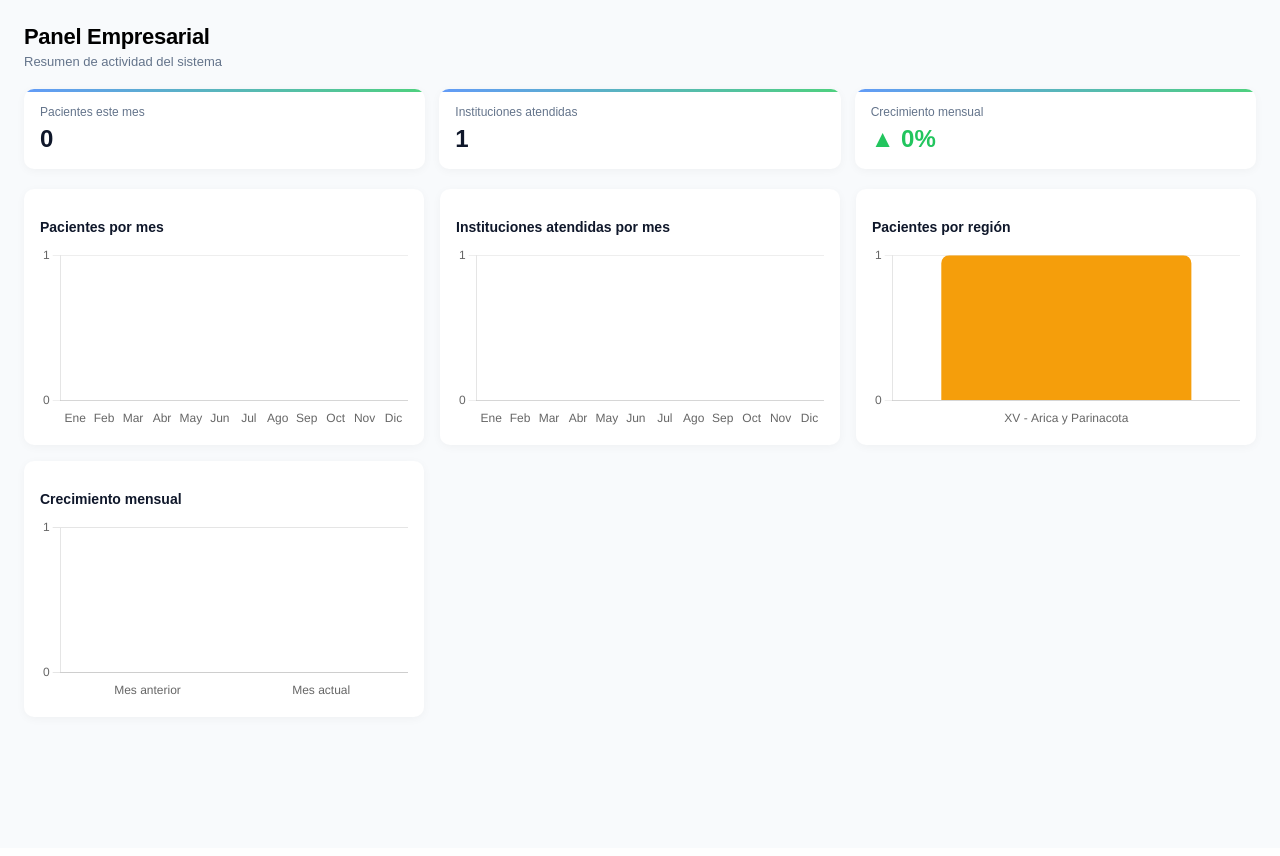
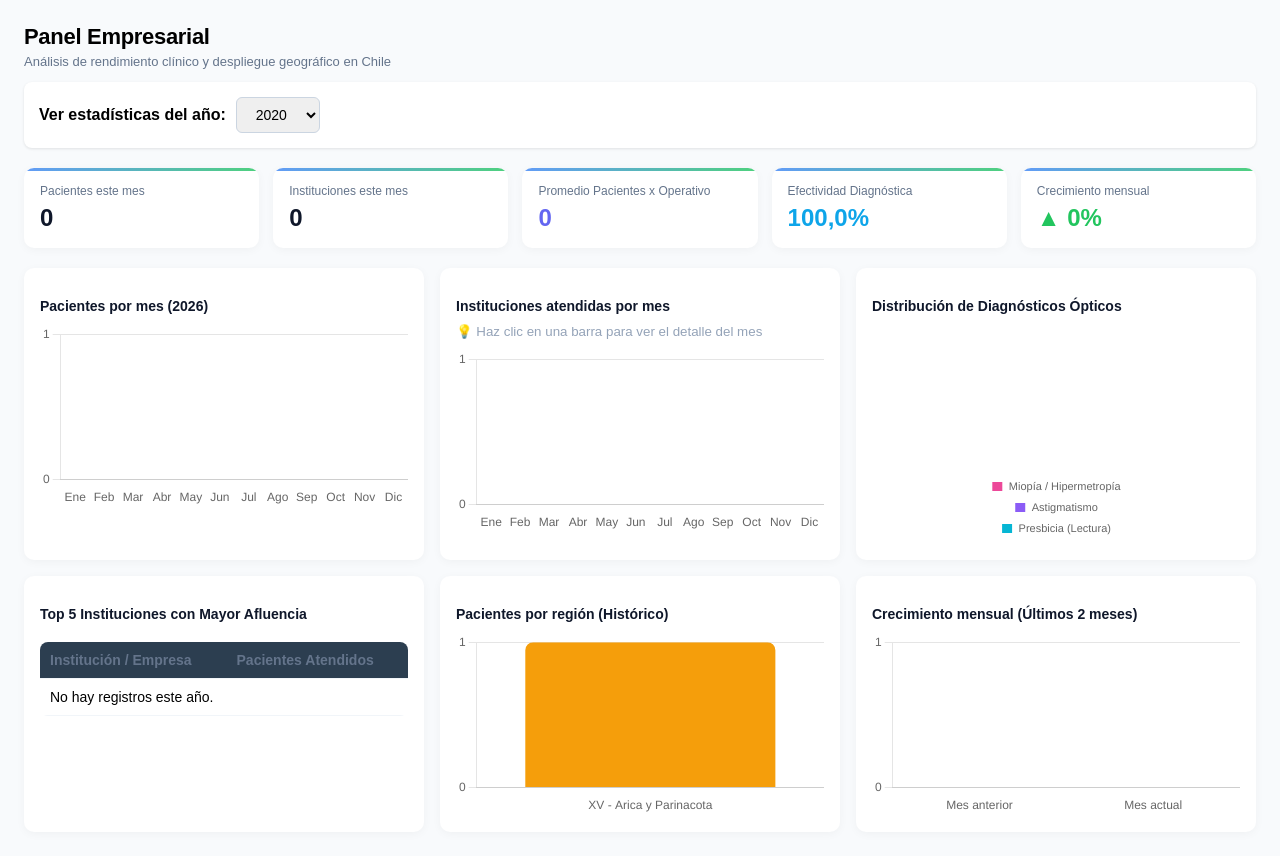
Before and after one commit to PauloJacko/pacientes_optica, a Django app: page /dashboard/empresa/ in a window 1280 px wide. Shown: the part 70-926 px from the top of the page. Before the commit the page ends 765 px from the top, so only its background shows below. Run offline with Django 5.2, Linux system fonts and the light colour scheme; a user stored in the database is signed in; tables that the repository leaves empty hold one stand-in row (values such as "Sample post").

Commit message:
Dashboard empresarial corregido  y agregado de nuevos indicadores de gestión

```diff
--- a/login/templates/login/dashboard_empresa.html
+++ b/login/templates/login/dashboard_empresa.html
@@ -1,73 +1,72 @@
 {% load static %}
-
 <!DOCTYPE html>
-
 <html lang="es">
-
 <head>
   <meta charset="UTF-8">
   <meta name="viewport" content="width=device-width, initial-scale=1.0">
-
-  <title>Dashboard Empresa - Óptica</title>
-
+  <title>Dashboard Empresa - Óptica Nexo</title>
   <link rel="stylesheet" href="{% static 'css/dashboard.css' %}">
   <link rel="stylesheet" href="{% static 'css/dashboard_empresa.css' %}">
+  <style>
+    /* Estilos rápidos para las adiciones */
+    .filtro-anio { background: #fff; padding: 15px; border-radius: 8px; margin-bottom: 20px; display: flex; align-items: center; gap: 10px; box-shadow: 0 1px 3px rgba(0,0,0,0.1); }
+    .filtro-anio select { padding: 8px 15px; border-radius: 6px; border: 1px solid #cbd5e1; font-size: 14px; }
+    .tabla-top { width: 100%; border-collapse: collapse; margin-top: 10px; }
+    .tabla-top th, .tabla-top td { text-align: left; padding: 10px; border-bottom: 1px solid #f1f5f9; font-size: 14px; }
+    .tabla-top th { color: #64748b; font-weight: 600; }
+  </style>
 </head>
-
 <body>
 
-  <!-- HEADER -->
-
   <div class="header">
-
-
     <div class="header-left">
       <img src="{% static 'images/logo-lcm.png' %}" class="logo-lcm" alt="LCM">
       <h1>Sistema - Óptica Nexo</h1>
     </div>
-
     <div class="header-tabs">
-  <a href="{% url 'dashboard' %}"
-     class="tab {% if request.resolver_match.url_name == 'dashboard' %}active{% endif %}">
-     👥 Pacientes
-  </a>
-
-  <a href="{% url 'dashboard_empresa' %}"
-     class="tab {% if request.resolver_match.url_name == 'dashboard_empresa' %}active{% endif %}">
-     📊 Empresa
-  </a>
+      <a href="{% url 'dashboard' %}" class="tab {% if request.resolver_match.url_name == 'dashboard' %}active{% endif %}">👥 Pacientes</a>
+      <a href="{% url 'dashboard_empresa' %}" class="tab {% if request.resolver_match.url_name == 'dashboard_empresa' %}active{% endif %}">📊 Empresa</a>
     </div>
-
     <div class="header-user">
-  Bienvenido {{ request.user.username }} |
-  <a href="{% url 'logout' %}" class="logout-link">Cerrar sesión</a>
+      Bienvenido {{ request.user.username }} | <a href="{% url 'logout' %}" class="logout-link">Cerrar sesión</a>
     </div>
-
   </div>
-
-  <!-- CONTENIDO -->
 
   <div class="empresa-container">
 
     <div class="empresa-header">
       <h2>Panel Empresarial</h2>
-  <p>Resumen de actividad del sistema</p>
+      <p>Análisis de rendimiento clínico y despliegue geográfico en Chile</p>
     </div>
 
-<!-- CARDS -->
+    <div class="filtro-anio">
+      <label for="anioSelect"><strong>Ver estadísticas del año:</strong></label>
+      <form method="GET" action="">
+        <select name="anio" id="anioSelect" onchange="this.form.submit()">
+          {% for a in anios %}
+            <option value="{{ a }}" {% if a == anio_actual %}selected{% endif %}>{{ a }}</option>
+          {% endfor %}
+        </select>
+      </form>
+    </div>
 
     <div class="empresa-cards">
-
       <div class="empresa-card">
         <div class="card-title">Pacientes este mes</div>
         <div class="card-value">{{ pacientes_mes }}</div>
       </div>
-
       <div class="empresa-card">
-    <div class="card-title">Instituciones atendidas</div>
+        <div class="card-title">Instituciones este mes</div>
         <div class="card-value">{{ instituciones_mes }}</div>
       </div>
-
+      <div class="empresa-card">
+        <div class="card-title">Promedio Pacientes x Operativo</div>
+        <div class="card-value" style="color: #6366f1;">{{ promedio_por_operativo }}</div>
+      </div>
+      <div class="empresa-card">
+        <div class="card-title">Efectividad Diagnóstica</div>
+        <div class="card-value" style="color: #0ea5e9;">{{ tasa_recetas }}%</div>
+      </div>
       <div class="empresa-card">
         <div class="card-title">Crecimiento mensual</div>
         <div class="card-value">
@@ -78,38 +77,63 @@
           {% endif %}
         </div>
       </div>
-
     </div>
-
-<!-- ESPACIO PARA GRÁFICOS -->
 
     <div class="empresa-panel">
 
       <div class="panel-card">
-    <h3>Pacientes por mes</h3>
+        <h3>Pacientes por mes ({{ anio_actual }})</h3>
         <canvas id="graficoPacientes"></canvas>
       </div>
 
       <div class="panel-card">
         <h3>Instituciones atendidas por mes</h3>
+        <small style="color: #94a3b8; display:block; margin-bottom:10px;">💡 Haz clic en una barra para ver el detalle del mes</small>
         <canvas id="graficoComparacion"></canvas>
       </div>
 
       <div class="panel-card">
-    <h3>Pacientes por región</h3>
+        <h3>Distribución de Diagnósticos Ópticos</h3>
+        <div style="max-width: 280px; margin: 0 auto;">
+            <canvas id="graficoPatologias"></canvas>
+        </div>
+      </div>
+
+      <div class="panel-card">
+        <h3>Top 5 Instituciones con Mayor Afluencia</h3>
+        <table class="tabla-top">
+          <thead>
+            <tr>
+              <th>Institución / Empresa</th>
+              <th>Pacientes Atendidos</th>
+            </tr>
+          </thead>
+          <tbody>
+            {% for inst in top_instituciones %}
+              <tr>
+                <td>🏢 <strong>{{ inst.institucion }}</strong></td>
+                <td><span class="badge" style="background:#e0f2fe; color:#0369a1; padding:3px 8px; border-radius:12px; font-weight:600;">{{ inst.total_pacientes }}</span></td>
+              </tr>
+            {% empty %}
+              <tr><td colspan="2">No hay registros este año.</td></tr>
+            {% endfor %}
+          </tbody>
+        </table>
+      </div>
+
+      <div class="panel-card">
+        <h3>Pacientes por región (Histórico)</h3>
         <canvas id="graficoRegiones"></canvas>
       </div>
 
       <div class="panel-card">
-    <h3>Crecimiento mensual</h3>
+        <h3>Crecimiento mensual (Últimos 2 meses)</h3>
         <canvas id="graficoCrecimiento"></canvas>
       </div>
 
     </div>
-
   </div>
 
-<!-- MODAL 1: Instituciones -->
   <div id="modalInstituciones" class="modal">
     <div class="modal-content">
       <h3 id="tituloMes"></h3>
@@ -118,7 +142,6 @@
     </div>
   </div>
 
-<!-- MODAL 2: Pacientes -->
   <div id="modalPacientes" class="modal">
     <div class="modal-content">
       <h3 id="tituloInstitucion"></h3>
@@ -128,258 +151,108 @@
   </div>
 
   <script src="https://cdn.jsdelivr.net/npm/chart.js"></script>
-
   <script>
     const pacientesPorMes = {{ pacientes_por_mes|safe }};
-  const evaluacionesTotal = {{ evaluaciones_total }};
-  const institucionesMes = {{ instituciones_mes }};
     const institucionesPorMes = {{ instituciones_por_mes|safe }};
     const detalleMeses = {{ detalle_meses|safe }};
+    const pacientesPorRegion = {{ pacientes_por_region|safe }};
+    const pacientesMesActual = {{ pacientes_mes_actual }};
+    const pacientesMesAnterior = {{ pacientes_mes_anterior }};
 
-  // nombres meses
-  const nombresMeses = [
-    '', 'Enero','Febrero','Marzo','Abril','Mayo','Junio',
-    'Julio','Agosto','Septiembre','Octubre','Noviembre','Diciembre'
-  ];
+    // Datos Nuevos para Gráfico de Torta
+    const patologiasLabels = {{ patologias_labels|safe }};
+    const patologiasValores = {{ patologias_valores|safe }};
 
-  // -------------------------
+    const nombresMeses = ['', 'Enero','Febrero','Marzo','Abril','Mayo','Junio','Julio','Agosto','Septiembre','Octubre','Noviembre','Diciembre'];
+
     // GRÁFICO 1: PACIENTES
-  // -------------------------
-  const ctx1 = document.getElementById('graficoPacientes');
-
-  new Chart(ctx1, {
+    new Chart(document.getElementById('graficoPacientes'), {
       type: 'bar',
       data: {
-      labels: [
-        'Ene','Feb','Mar','Abr','May','Jun',
-        'Jul','Ago','Sep','Oct','Nov','Dic'
-      ],
+        labels: ['Ene','Feb','Mar','Abr','May','Jun','Jul','Ago','Sep','Oct','Nov','Dic'],
+        datasets: [{ label: 'Pacientes', data: pacientesPorMes, borderRadius: 8, backgroundColor: '#3b82f6' }]
+      },
+      options: { plugins: { legend: { display: false } }, scales: { x:{grid:{display:false}}, y:{beginAtZero:true, ticks:{stepSize:1, precision:0}} } }
+    });
+
+    // GRÁFICO 2: INSTITUCIONES
+    const chart2 = new Chart(document.getElementById('graficoComparacion'), {
+      type: 'bar',
+      data: {
+        labels: ['Ene','Feb','Mar','Abr','May','Jun','Jul','Ago','Sep','Oct','Nov','Dic'],
+        datasets: [{ label: 'Instituciones', data: institucionesPorMes, borderRadius: 8, backgroundColor: '#22c55e' }]
+      },
+      options: { plugins: { legend: { display: false } }, scales: { x:{grid:{display:false}}, y:{beginAtZero:true, ticks:{stepSize:1, precision:0}} } }
+    });
+
+    // NUEVO: GRÁFICO 3 (PATOLOGÍAS - DOUGHNUT)
+    new Chart(document.getElementById('graficoPatologias'), {
+      type: 'doughnut',
+      data: {
+        labels: patologiasLabels,
         datasets: [{
-        label: 'Pacientes atendidos',
-        data: pacientesPorMes,
-        borderRadius: 8,
-        backgroundColor: '#3b82f6'
+          data: patologiasValores,
+          backgroundColor: ['#ec4899', '#8b5cf6', '#06b6d4'],
+          borderWidth: 2
         }]
       },
       options: {
-      plugins: {
-        legend: { display: false }
-      },
-      scales: {
-        x: {
-          grid: { display: false }
-        },
-        y: {
-          beginAtZero: true,
-          ticks: {
-            stepSize: 1,
-            precision: 0
-          },
-          grid: {
-            color: '#eee'
-          }
-        }
-      }
+        plugins: { legend: { position: 'bottom', labels: { boxWidth: 12, font: { size: 11 } } } }
       }
     });
 
-  // -------------------------
-  // GRÁFICO 2: INSTITUCIONES
-  // -------------------------
-  const ctx2 = document.getElementById('graficoComparacion');
-
-  const chart2 = new Chart(ctx2, {
-    type: 'bar',
-    data: {
-      labels: [
-        'Ene','Feb','Mar','Abr','May','Jun',
-        'Jul','Ago','Sep','Oct','Nov','Dic'
-      ],
-      datasets: [{
-        label: 'Instituciones atendidas',
-        data: institucionesPorMes,
-        borderRadius: 8,
-        backgroundColor: '#22c55e'
-      }]
-    },
-    options: {
-      plugins: {
-        legend: { display: false }
-      },
-      scales: {
-        x: {
-          grid: { display: false }
-        },
-        y: {
-          beginAtZero: true,
-          ticks: {
-            stepSize: 1,
-            precision: 0
-          },
-          grid: {
-            color: '#eee'
-          }
-        }
-      }
-    }
-  });
-
-    // -------------------------
-    // GRÁFICO 3: PACIENTES POR REGIÓN
-    // -------------------------
-
-  const pacientesPorRegion = {{ pacientes_por_region|safe }};
-
-  const ctx3 = document.getElementById('graficoRegiones');
-
-  new Chart(ctx3, {
+    // GRÁFICO 4: PACIENTES POR REGIÓN
+    new Chart(document.getElementById('graficoRegiones'), {
       type: 'bar',
       data: {
         labels: pacientesPorRegion.map(r => r.region),
-      datasets: [{
-        label: 'Pacientes',
-        data: pacientesPorRegion.map(r => r.total),
-        borderRadius: 8,
-        backgroundColor: '#f59e0b'
-      }]
+        datasets: [{ label: 'Pacientes', data: pacientesPorRegion.map(r => r.total), borderRadius: 8, backgroundColor: '#f59e0b' }]
       },
-    options: {
-      plugins: {
-        legend: { display: false }
-      },
-      scales: {
-        x: { grid: { display: false } },
-        y: {
-          beginAtZero: true,
-          ticks: { stepSize: 1, precision: 0 },
-          grid: { color: '#eee' }
-        }
-      }
-    }
+      options: { plugins: { legend: { display: false } }, scales: { x:{grid:{display:false}}, y:{beginAtZero:true, ticks:{stepSize:1, precision:0}} } }
     });
 
-    // -------------------------
-    // GRÁFICO 4: CRECIMIENTO MENSUAL
-    // -------------------------
-
-  const pacientesMesActual = {{ pacientes_mes_actual }};
-  const pacientesMesAnterior = {{ pacientes_mes_anterior }};
-
-  const ctx4 = document.getElementById('graficoCrecimiento');
-
-  new Chart(ctx4, {
+    // GRÁFICO 5: CRECIMIENTO
+    new Chart(document.getElementById('graficoCrecimiento'), {
       type: 'bar',
       data: {
         labels: ['Mes anterior', 'Mes actual'],
-      datasets: [{
-        data: [pacientesMesAnterior, pacientesMesActual],
-        borderRadius: 10,
-        backgroundColor: [
-          '#94a3b8',
-          '#3b82f6'
-        ]
-      }]
+        datasets: [{ data: [pacientesMesAnterior, pacientesMesActual], borderRadius: 10, backgroundColor: ['#94a3b8', '#3b82f6'] }]
       },
-    options: {
-      plugins: {
-        legend: { display: false },
-        tooltip: {
-          callbacks: {
-            label: function(context) {
-              return context.raw + ' pacientes';
-            }
-          }
-        }
-      },
-      scales: {
-        y: {
-          beginAtZero: true,
-          ticks: {
-            stepSize: 1,
-            precision: 0
-          }
-        },
-        x: {
-          grid: { display: false }
-        }
-      }
-    }
+      options: { plugins: { legend: { display: false } }, scales: { x:{grid:{display:false}}, y:{beginAtZero:true, ticks:{stepSize:1, precision:0}} } }
     });
 
-  // -------------------------
-  // CLICK EN GRÁFICO 🔥
-  // -------------------------
-  ctx2.onclick = function(evt) {
-    const points = chart2.getElementsAtEventForMode(
-      evt,
-      'nearest',
-      { intersect: true },
-      true
-    );
-
-    if (points.length) {
-      const index = points[0].index;
-      const mes = index + 1;
-
-      abrirInstituciones(mes);
-    }
+    // INTERACTIVIDAD MODALES
+    document.getElementById('graficoComparacion').onclick = function(evt) {
+      const points = chart2.getElementsAtEventForMode(evt, 'nearest', { intersect: true }, true);
+      if (points.length) { abrirInstituciones(points[0].index + 1); }
     };
 
-  // -------------------------
-  // MODAL INSTITUCIONES
-  // -------------------------
     function abrirInstituciones(mes){
       const data = detalleMeses[mes] || [];
-
-    document.getElementById('tituloMes').innerText =
-      "Instituciones - " + nombresMeses[mes];
-
+      document.getElementById('tituloMes').innerText = "Instituciones - " + nombresMeses[mes];
       let html = "";
-
       data.forEach(inst => {
-      html += `<div class="item" onclick='abrirPacientes(${JSON.stringify(inst)})'>
-                ${inst.nombre} (${inst.pacientes.length})
+        html += `<div class="item" style="cursor:pointer; padding:10px; border-bottom:1px solid #eee;" onclick='abrirPacientes(${JSON.stringify(inst)})'>
+                  🏢 <strong>${inst.nombre}</strong> (${inst.pacientes.length} pacientes)
                 </div>`;
       });
-
-    if (html === "") {
-      html = "<div class='item'>Sin datos</div>";
-    }
-
-    document.getElementById('listaInstituciones').innerHTML = html;
-
+      document.getElementById('listaInstituciones').innerHTML = html || "<div class='item'>Sin datos este mes</div>";
       document.getElementById('modalInstituciones').style.display = 'flex';
     }
 
-  // -------------------------
-  // MODAL PACIENTES
-  // -------------------------
     function abrirPacientes(inst){
       document.getElementById('tituloInstitucion').innerText = inst.nombre;
-
       let html = "";
-
       inst.pacientes.forEach(p => {
-      html += `
-      <div class="item">
-        <strong>${p.nombre}</strong><br>
-        <span style="color:#666; font-size:13px">${p.rut}</span>
-      </div>
-    `;
+        html += `<div class="item" style="padding:8px 0; border-bottom:1px solid #f8fafc;">
+                  <strong>👤 ${p.nombre}</strong> <span style="color:#64748b; font-size:12px; margin-left:10px;">${p.rut}</span>
+                </div>`;
       });
-
       document.getElementById('listaPacientes').innerHTML = html;
-
       document.getElementById('modalPacientes').style.display = 'flex';
     }
 
-  // -------------------------
-  // CERRAR MODAL
-  // -------------------------
-  function cerrarModal(id){
-    document.getElementById(id).style.display = 'none';
-  }
+    function cerrarModal(id){ document.getElementById(id).style.display = 'none'; }
   </script>
-
 </body>
 </html>
--- a/login/views.py
+++ b/login/views.py
@@ -3,8 +3,9 @@
 from django.contrib.auth.decorators import login_required
 from django.views.decorators.http import require_POST
 from django.http import JsonResponse
-from django.db.models import Max, Count
+from django.db.models import Max, Count, Q, Avg
 from django.core.paginator import Paginator
+
 
 from usuarios.models import Paciente
 from usuarios.forms import PacienteForm
@@ -161,27 +162,77 @@
 @login_required
 def dashboard_empresa(request):
 
-    anio_actual = now().year
+    anio_seleccionado = request.GET.get('anio')
+    anio_actual = int(anio_seleccionado) if anio_seleccionado else now().year
 
     # -------------------------
     # MÉTRICAS GENERALES
     # -------------------------
     pacientes_mes = Paciente.objects.filter(
-        fecha_creacion__year=anio_actual,
+        fecha_creacion__year=now().year,
         fecha_creacion__month=now().month
     ).count()
 
     evaluaciones_total = Evaluacion.objects.count()
+    instituciones_mes = Paciente.objects.filter(
+        fecha_creacion__year=now().year,
+        fecha_creacion__month=now().month
+    ).values('institucion').distinct().count()
 
-    instituciones_mes = Paciente.objects.values('institucion').distinct().count()
+    total_pacientes_historicos = Paciente.objects.count()
+    tasa_recetas = 0
+    if total_pacientes_historicos > 0:
+        tasa_recetas = round((evaluaciones_total / total_pacientes_historicos) * 100, 1)
 
     # -------------------------
-    # PACIENTES POR MES
+    # NUEVO: TOP 5 INSTITUCIONES MÁS GRANDES (Del año seleccionado)
     # -------------------------
+    top_instituciones_qs = (
+        Paciente.objects.filter(fecha_creacion__year=anio_actual)
+        .values('institucion')
+        .exclude(institucion__isnull=True)
+        .exclude(institucion="")
+        .annotate(total_pacientes=Count('id'))
+        .order_by('-total_pacientes')[:5]
+    )
 
-    pacientes_activos = Paciente.objects.filter(
-        fecha_creacion__gte=now() - timedelta(days=30)
-        ).count()
+    total_inst_anio = Paciente.objects.filter(fecha_creacion__year=anio_actual).values('institucion').distinct().count()
+    total_pac_anio = Paciente.objects.filter(fecha_creacion__year=anio_actual).count()
+    promedio_por_operativo = round(total_pac_anio / total_inst_anio, 1) if total_inst_anio > 0 else 0
+
+
+    # -------------------------
+    # DISTRIBUCIÓN DE PATOLOGÍAS
+    # -------------------------
+    evaluaciones_anio = Evaluacion.objects.filter(fecha__year=anio_actual)
+
+    presbicia_count = evaluaciones_anio.exclude(cerca_od_esf="").exclude(cerca_od_esf__isnull=True).count()
+
+    astigmatismo_count = (
+        evaluaciones_anio.exclude(lejos_od_cil="")
+        .exclude(lejos_od_cil__isnull=True)
+        .exclude(lejos_od_cil="0")
+        .exclude(lejos_od_cil="0.00")
+        .count()
+    )
+
+    miopia_hipermetropia_count = (
+        evaluaciones_anio.exclude(lejos_od_esf="")
+        .exclude(lejos_od_esf__isnull=True)
+        .filter(Q(lejos_od_cil="") | Q(lejos_od_cil="0") | Q(lejos_od_cil="0.00"))
+        .count()
+    )
+
+    patologias_data = {
+        "Miopía / Hipermetropía": miopia_hipermetropia_count,
+        "Astigmatismo": astigmatismo_count,
+        "Presbicia (Lectura)": presbicia_count
+    }
+
+    # -------------------------
+    # PACIENTES POR MES (Tu código existente corregido por año dinámico)
+    # -------------------------
+    pacientes_activos = Paciente.objects.filter(fecha_creacion__gte=now() - timedelta(days=30)).count()
 
     pacientes_por_mes_qs = (
         Paciente.objects
@@ -191,21 +242,15 @@
         .annotate(total=Count('id'))
         .order_by('mes')
     )
-
     pacientes_por_mes = [0] * 12
-
     for item in pacientes_por_mes_qs:
         pacientes_por_mes[item['mes'] - 1] = item['total']
 
     # -------------------------
     # INSTITUCIONES POR MES
     # -------------------------
-    pacientes_del_anio = Paciente.objects.filter(
-        fecha_creacion__year=anio_actual
-    )
-
+    pacientes_del_anio = Paciente.objects.filter(fecha_creacion__year=anio_actual)
     instituciones_por_mes_dict = defaultdict(set)
-
     for p in pacientes_del_anio:
         if p.institucion:
             mes = p.fecha_creacion.month
@@ -213,7 +258,6 @@
             instituciones_por_mes_dict[mes].add(institucion_normalizada)
 
     instituciones_por_mes = [0] * 12
-
     for mes, instituciones in instituciones_por_mes_dict.items():
         instituciones_por_mes[mes - 1] = len(instituciones)
 
@@ -221,46 +265,31 @@
     # DETALLE PARA MODALES
     # -------------------------
     detalle_meses = {}
-
     for mes in range(1, 13):
         pacientes_mes_qs = Paciente.objects.filter(
             fecha_creacion__year=anio_actual,
             fecha_creacion__month=mes
         )
-
         instituciones_dict = {}
-
         for p in pacientes_mes_qs:
-            if not p.institucion:
-                continue
-
+            if not p.institucion: continue
             inst = p.institucion.strip().lower()
-
             if inst not in instituciones_dict:
                 instituciones_dict[inst] = {
                     "nombre": p.institucion.strip(),
                     "pacientes": []
                 }
-
             instituciones_dict[inst]["pacientes"].append({
                 "nombre": p.nombre,
                 "rut": p.rut
             })
-
         detalle_meses[mes] = list(instituciones_dict.values())
 
     # -------------------------
     # PACIENTES POR REGIÓN
     # -------------------------
-    pacientes_region_qs = (
-        Paciente.objects
-        .values('region')
-        .annotate(total=Count('id'))
-        .order_by('-total')
-    )
-
+    pacientes_region_qs = Paciente.objects.values('region').annotate(total=Count('id')).order_by('-total')
     pacientes_por_region = []
-
     for r in pacientes_region_qs:
         pacientes_por_region.append({
             "region": dict(Paciente.REGION_CHOICES).get(r['region'], r['region']),
@@ -270,42 +299,33 @@
     # -------------------------
     # CRECIMIENTO MENSUAL
     # -------------------------
-
     hoy = now()
-
-    # Mes actual
     inicio_mes_actual = hoy.replace(day=1)
     fin_mes_actual = hoy
-
-    # Mes anterior
     fin_mes_anterior = inicio_mes_actual - timedelta(days=1)
     inicio_mes_anterior = fin_mes_anterior.replace(day=1)
 
-    # Conteos
-    pacientes_mes_actual = Paciente.objects.filter(
-        fecha_creacion__range=(inicio_mes_actual, fin_mes_actual)
-    ).count()
+    pacientes_mes_actual = Paciente.objects.filter(fecha_creacion__range=(inicio_mes_actual, fin_mes_actual)).count()
+    pacientes_mes_anterior = Paciente.objects.filter(fecha_creacion__range=(inicio_mes_anterior, fin_mes_anterior)).count()
 
-    pacientes_mes_anterior = Paciente.objects.filter(
-        fecha_creacion__range=(inicio_mes_anterior, fin_mes_anterior)
-    ).count()
-
-    # % crecimiento
     if pacientes_mes_anterior > 0:
-        crecimiento = round(
-            ((pacientes_mes_actual - pacientes_mes_anterior) / pacientes_mes_anterior) * 100,
-            1
-        )
+        crecimiento = round(((pacientes_mes_actual - pacientes_mes_anterior) / pacientes_mes_anterior) * 100, 1)
     else:
         crecimiento = 100 if pacientes_mes_actual > 0 else 0
 
-    # -------------------------
-    # RENDER
-    # -------------------------
+    # Años disponibles para el filtro del frontend
+    anios_disponibles = Paciente.objects.dates('fecha_creacion', 'year', order='DESC')
+    anios = [a.year for a in anios_disponibles] if anios_disponibles else [now().year]
+
     return render(request, 'login/dashboard_empresa.html', {
         'pacientes_mes': pacientes_mes,
         'evaluaciones_total': evaluaciones_total,
         'instituciones_mes': instituciones_mes,
+        'tasa_recetas': tasa_recetas,
+        'promedio_por_operativo': promedio_por_operativo,
+        'top_instituciones': top_instituciones_qs,
+        'patologias_labels': list(patologias_data.keys()),
+        'patologias_valores': list(patologias_data.values()),
 
         'pacientes_por_mes': pacientes_por_mes,
         'instituciones_por_mes': instituciones_por_mes,
@@ -315,4 +335,6 @@
         'pacientes_mes_actual': pacientes_mes_actual,
         'pacientes_mes_anterior': pacientes_mes_anterior,
         'crecimiento': crecimiento,
+        'anios': anios,
+        'anio_actual': anio_actual,
     })
```
Lines whose indentation alone changed are shown as unchanged.
